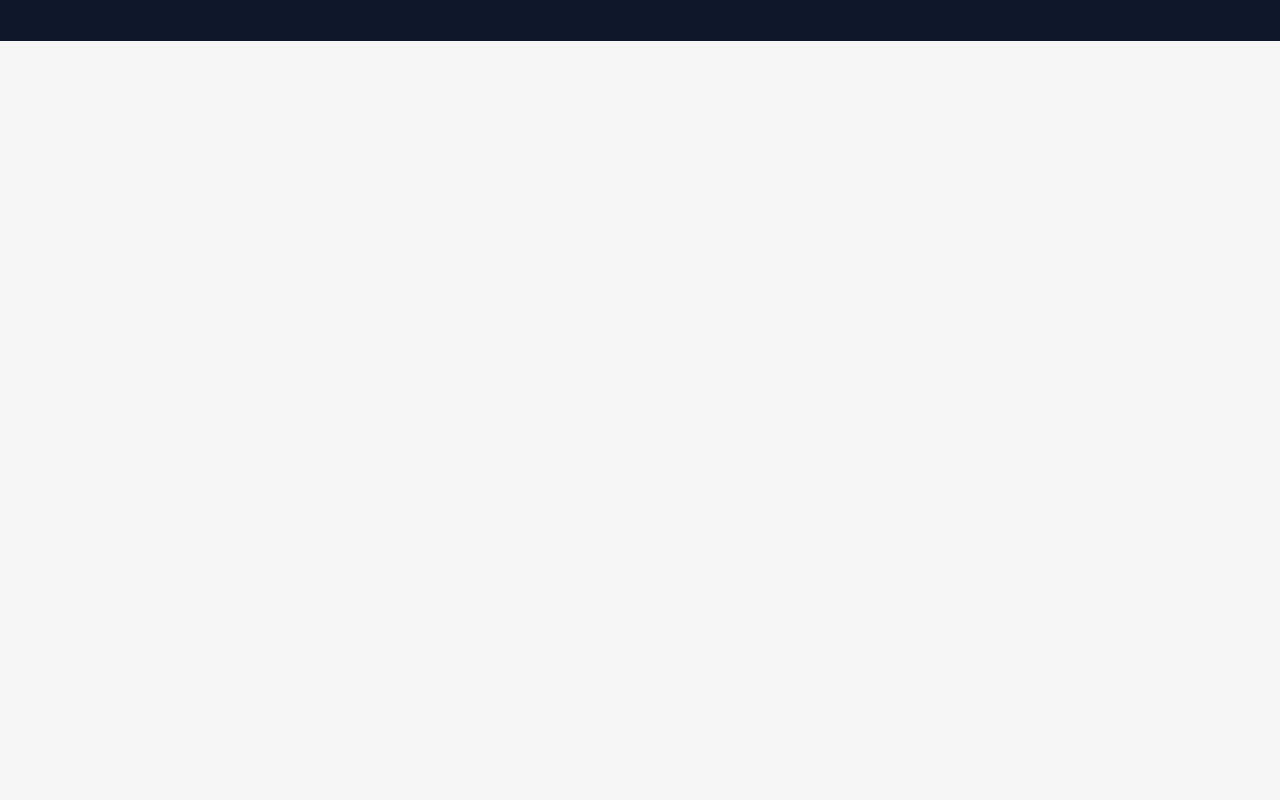
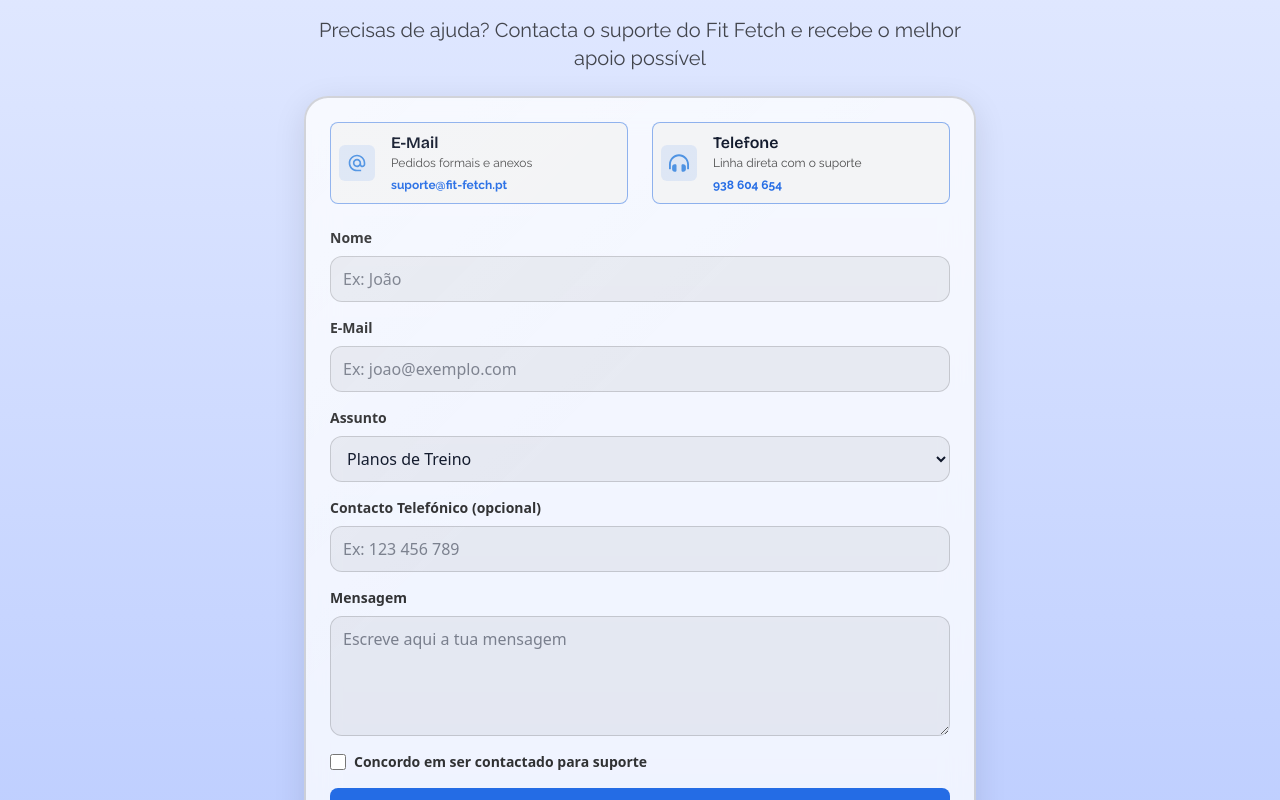
Before and after one commit to leonardojpires/fit-fetch, a React (Vite) app: page /contacto in a window 1280 px wide. Shown: the part 300-1100 px from the top of the page. Before the commit the page ends 800 px from the top, so only its background shows below. Built offline with nearby package versions, Linux system fonts and the light colour scheme; no server answers.

Commit message:
created contact page view

```diff
--- /dev/null
+++ b/src/pages/Contact/index.css
@@ -0,0 +1,37 @@
+@import "tailwindcss";
+
+.contact-page {
+    @apply relative min-h-screen overflow-hidden;
+}
+
+.contact-page label {
+    @apply font-semibold text-black/80 text-sm;
+}
+
+.contact-page input[type="text"],
+.contact-page input[type="email"],
+.contact-page input[type="tel"],
+.contact-page select,
+.contact-page textarea {
+    @apply bg-black/5 border border-black/15 rounded-xl !px-3 !py-2.5 outline-none transition-all duration-200;
+}
+
+.contact-page input[type="text"]:focus,
+.contact-page input[type="email"]:focus,
+.contact-page input[type="tel"]:focus,
+.contact-page select:focus,
+.contact-page textarea:focus {
+    @apply border-[var(--primary)]/50 bg-white;
+}
+
+.contact-page textarea {
+    @apply min-h-[120px] resize-y;
+}
+
+.contact-page select {
+    @apply cursor-pointer;
+}
+
+.contact-page input[type="checkbox"] {
+    @apply w-4 h-4 cursor-pointer accent-[var(--primary)];
+}
--- a/src/pages/Contact/index.jsx
+++ b/src/pages/Contact/index.jsx
@@ -1,6 +1,90 @@
+import "./index.css";
+import { MdOutlineAlternateEmail } from "react-icons/md";
+import { FaHeadphonesAlt } from "react-icons/fa";
+import { motion } from "framer-motion";
+
+const contactData = [
+    { id: 1, method: "E-Mail", details: "Pedidos formais e anexos", info: "suporte@fit-fetch.pt", icon: <MdOutlineAlternateEmail size={20} color="#4A90E2" /> },
+    { id: 2, method: "Telefone", details: "Linha direta com o suporte", info: "938 604 654", icon: <FaHeadphonesAlt size={20} color="#4A90E2" /> },
+];
+
 function Contact() {
     return (
-        <h1>Contacto</h1>
+        <section className="!mt-40 contact-page">
+            <div className="section !py-16">
+                {/* HEADING DIV */}
+                <div className="flex flex-col justify-center items-center text-center !mb-12z">
+                    <h1 className="font-headline text-4xl md:text-5xl font-bold leading-tight text-black !mt-4 !mb-4">Contacta-nos</h1>
+                    <p className="font-body text-black/70 text-xl max-w-2xl mx-auto !mb-6">Precisas de ajuda? Contacta o suporte do Fit Fetch e recebe o melhor apoio possível</p>
+                </div>
+
+                {/* CONTACT DIV */}
+                <motion.div
+                    initial={{ opacity: 0, y: 30 }}
+                    whileInView={{ opacity: 1, y: 0 }}
+                    transition={{ duration: 0.6 }}
+                    viewport={{ once: true }}
+                    className="glass-card"
+                >
+                    <div className="flex flex-col gap-6 !p-6">
+                        {/* CONTACT DATA */}
+                        <div className="flex flex-row justify- gap-6 flex-wrap">
+                            {contactData.map((contact) => (
+                                <div key={contact.id} className="flex flex-1 flex-row justify-start items-center gap-4 bg-gray-100 border-[1px] border-[var(--primary)]/50 rounded-lg !p-2 !pr-6 max-w-sm">
+                                    <div className="!text-sm bg-[var(--primary)]/10 rounded-md !p-2 flex items-center justify-center">
+                                        {contact.icon}
+                                    </div>
+
+                                    <div className="flex-1">
+                                        <h2 className="text-md font-headline font-semibold">{contact.method}</h2>
+                                        <p className="text-xs font-body text-black/70">{contact.details}</p>
+                                        <span className="text-xs text-[var(--primary)] font-bold font-body">{contact.info}</span>
+                                    </div>
+                                </div>
+                            ))}
+                        </div>
+
+                        {/* CONTACT FORM */}
+                        <div>
+                            <form action="">
+                                <div className="flex flex-col gap-2 !mb-4">
+                                    <label htmlFor="yname">Nome</label>
+                                    <input type="text" placeholder="Ex: João" name="yname" id="yname"/>
+                                </div>
+                               <div className="flex flex-col gap-2 !mb-4">
+                                    <label htmlFor="yemail">E-Mail</label>
+                                    <input type="email" placeholder="Ex: joao@exemplo.com" name="yemail" id="yemail" />
+                                </div>
+                                <div className="flex flex-col gap-2 !mb-4">
+                                    <label htmlFor="ysubject">Assunto</label>
+                                    <select name="ysubject" id="ysubject">
+                                        <option disabled>Seleciona uma opção</option>
+                                        <option value="workout_plans">Planos de Treino</option>
+                                        <option value="nutrition_plans">Planos de Nutrição</option>
+                                        <option value="account_authentication">Conta e Autenticação</option>
+                                        <option value="suggestion_improvement">Sugestão ou Melhoria</option>
+                                        <option value="other">Outro</option>
+                                    </select>
+                                </div>
+                               <div className="flex flex-col gap-2 !mb-4">
+                                    <label htmlFor="yphone">Contacto Telefónico (opcional)</label>
+                                    <input type="tel" placeholder="Ex: 123 456 789" name="yphone" id="yphone" />
+                                </div>
+                               <div className="flex flex-col gap-2 !mb-4">
+                                    <label htmlFor="ymessage">Mensagem</label>
+                                    <textarea placeholder="Escreve aqui a tua mensagem" name="ymessage" id="ymessage"></textarea>
+                                </div>
+                               <div className="flex flex-row items-center gap-2 !mb-4">
+                                    <input type="checkbox" name="yagree" id="yagree" />
+                                    <label htmlFor="yagree">Concordo em ser contactado para suporte</label>
+                                </div>
+                                 <button type="submit" className="bg-[var(--primary)] text-white !py-2 !px-8 cursor-pointer hover:bg-[var(--accent)] rounded-lg hover:scale-[1.02] transition-all ease-in-out duration-200 w-full">Enviar Mensagem</button>
+                            </form>
+                        </div>
+                    </div>
+                </motion.div>
+            </div>
+        </section>
     )
 }
 
```
